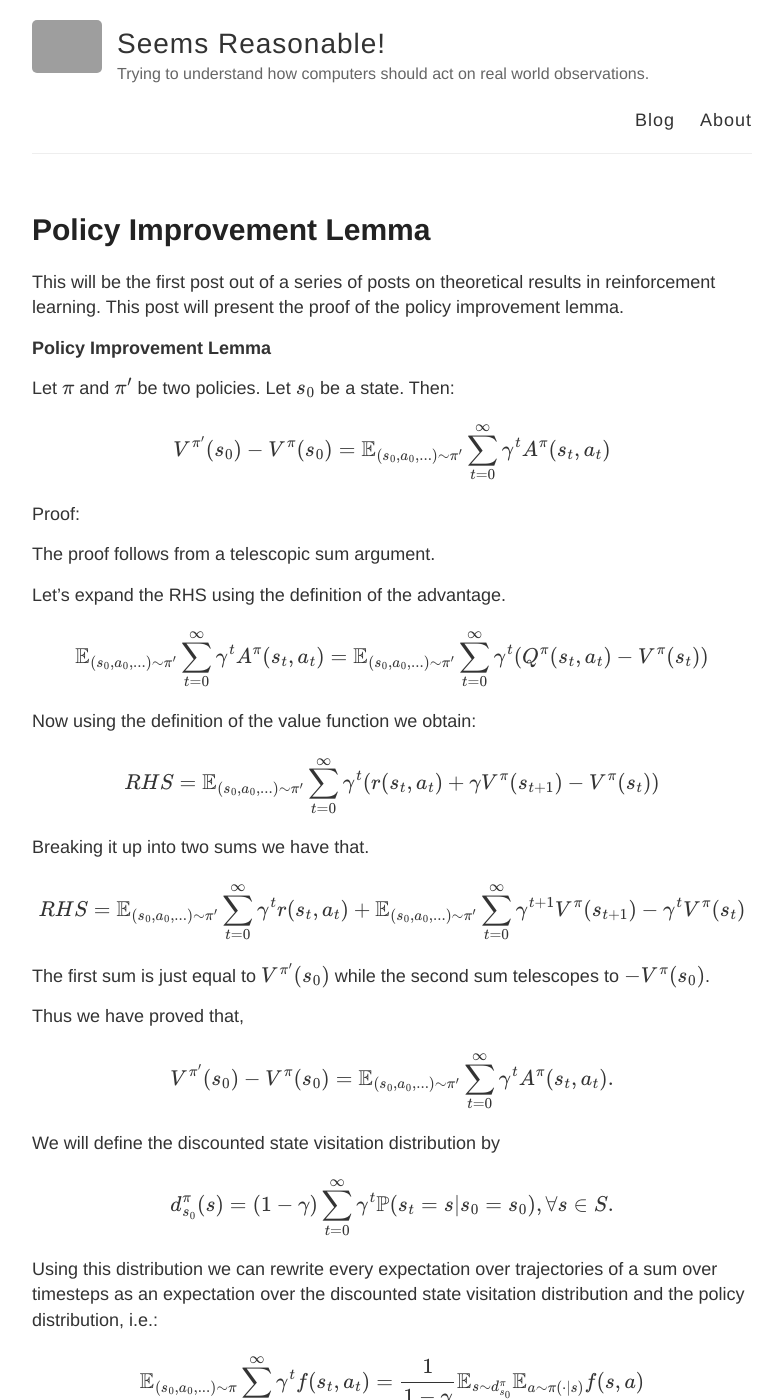
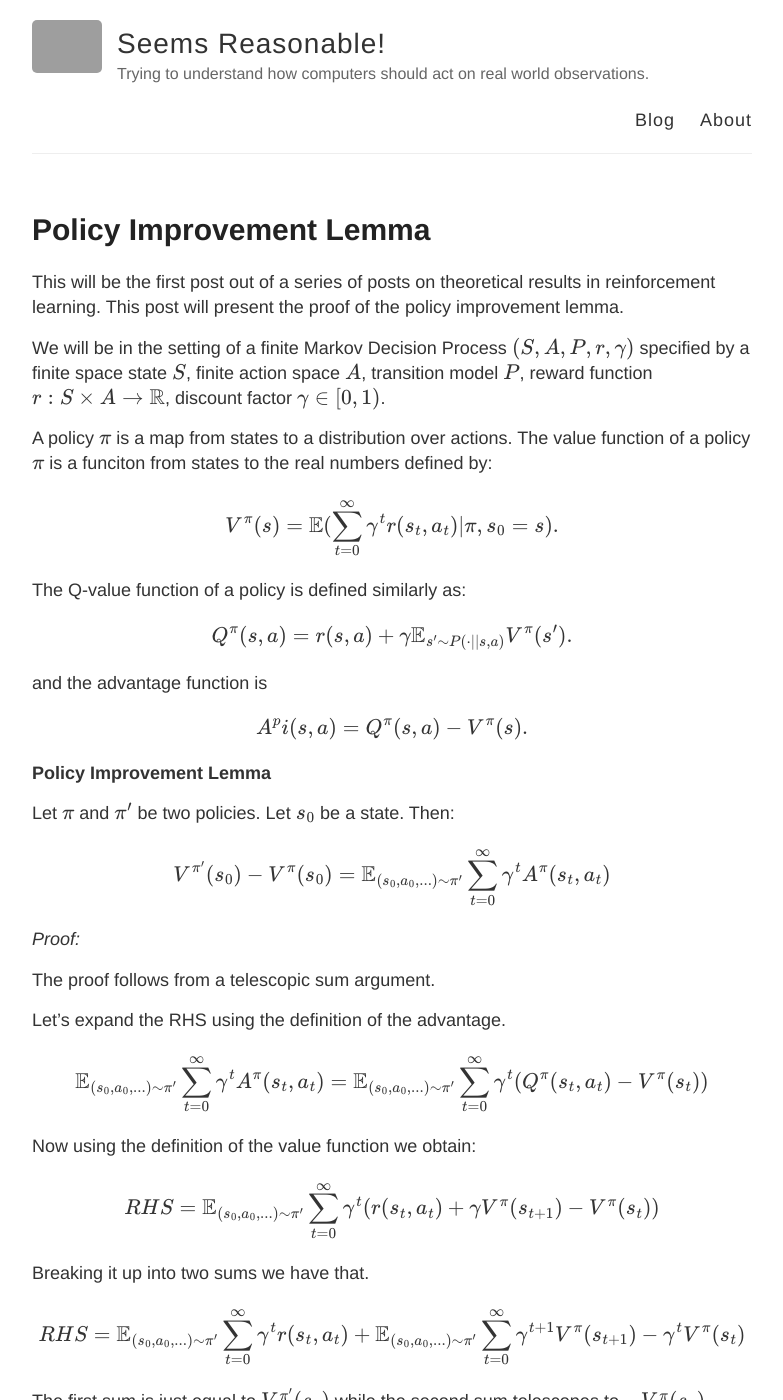
Before and after one commit to alexandrumilu/alexandrumilu.github.io, a Jekyll site: the page built from _posts/2019-08-20-policy_improvement_lemma.md, in a window 1280 px wide and 1400 px high. Shown: the whole window, without its empty margins (248-1031 px from the left). Built offline with Jekyll 4.4.1, drawn with Linux system fonts in a browser that asks for light colours; formulas are drawn with MathJax 3; some of the changed text lies outside the part shown; grey boxes are pictures that could not be loaded.

Commit message:
update policy improvement lemma with description of rl problem

```diff
--- a/_posts/2019-08-20-policy_improvement_lemma.md
+++ b/_posts/2019-08-20-policy_improvement_lemma.md
@@ -5,13 +5,27 @@ mathjax: true
 ---
 This will be the first post out of a series of posts on theoretical results in reinforcement learning. This post will present the proof of the policy improvement lemma.
 
+We will be in the setting of a finite Markov Decision Process $(S,A,P,r,\gamma)$ specified by a finite space state $S$, finite action space $A$, transition model $P$, reward function $r:S\times A \rightarrow \mathbb{R}$, discount factor $\gamma\in [0,1)$.
+
+A policy $\pi$ is a map from states to a distribution over actions. The value function of a policy $\pi$ is a funciton from states to the real numbers defined by:
+
+$$V^\pi(s) = \mathbb{E}(\sum_{t=0}^\infty \gamma^tr(s_t,a_t)\vert \pi,s_0 = s).$$
+
+The Q-value function of a policy is defined similarly as:
+
+$$Q^\pi(s,a) = r(s,a)+\gamma\mathbb{E}_{s'\sim P(\cdot\vert|s,a)} V^\pi(s').$$
+
+and the advantage function is
+
+$$A^pi(s,a) = Q^\pi(s,a) - V^\pi(s).$$
+
 **Policy Improvement Lemma**
 
 Let $\pi$ and $\pi'$ be two policies. Let $s_0$ be a state. Then:
 
 $$V^{\pi'}(s_0) -  V^\pi (s_0) = \mathbb{E}_{(s_0,a_0,...)\sim \pi'}\sum_{t=0}^\infty\gamma^tA^{\pi}(s_t,a_t) $$
 
-Proof:
+*Proof:*
 
 The proof follows from a telescopic sum argument.
 
@@ -34,7 +48,7 @@ Thus we have proved that,
 $$V^{\pi'}(s_0) -  V^\pi (s_0) = \mathbb{E}_{(s_0,a_0,...)\sim \pi'}\sum_{t=0}^\infty\gamma^tA^{\pi}(s_t,a_t). $$
 
 
-We will define the discounted state visitation distribution by
+We will define the discounted state visitation distribution as
 
 $$d_{s_0}^\pi(s) = (1-\gamma)\sum_{t=0}^\infty \gamma^t\mathbb{P}(s_t = s\vert s_0 = s_0),\forall s\in S.$$
 
@@ -47,13 +61,14 @@ This is obtained by just rearranging the sums after writing out the expectations
 
 $$V^{\pi'}(s_0) -  V^\pi (s_0) = \frac{1}{1-\gamma}\mathbb{E}_{s\sim d_{s_0}^\pi}\mathbb{E}_{a\sim \pi'(\cdot\vert s)}A^{\pi}(s,a).$$
 
-Notice that the low variance gradient of the policy gradient algorithm was
+Notice that the low variance gradient of the policy gradient algorithm [was](https://alexandrumilu.github.io/2019/03/22/vanilla-policy-gradient/)
 
 $$\nabla_\theta J(\theta) =\mathbb{E}_{(s_0,a_0,...)\sim \pi}\sum_{t=0}^\infty \gamma^t \nabla_\theta\log\pi(a_t|s_t)A^\pi(s_t,a_t)$$
 
 which we can now rewrite using the discounted state visitation distribution as:
+
 $$\nabla_\theta J(\theta) = \frac{1}{1-\gamma}\mathbb{E}_{s\sim d_{s_0}^\pi}\mathbb{E}_{a\sim \pi(\cdot\vert s)}\nabla_\theta\log\pi(a|s)A^\pi(s,a).$$
 
 The equation above is recognized as the policy gradient theorem.
 
-The policy improvement lemma is useful because it gives us a way to measure how much better a policy is compared to another. For example if for all states we have $\mathbb{E}_{a\sim \pi'(\cdot\vert s)}A^{\pi}(s,a)\geq 0$ then policy $\pi'$ is at least as good as policy $\pi$.  The lemma is used in the theoretical justifications of a few reinforcement learning algorithms such as conservative policy iteration, natural policy gradient or TRPO.
+The policy improvement lemma is useful because it gives us a way to measure how much better a policy is compared to another. For example if for all states we have $\mathbb{E}_{a\sim \pi'(\cdot\vert s)}A^{\pi}(s,a)\geq 0$ then policy $\pi'$ is at least as good as policy $\pi$.  The lemma is used in the theoretical justifications of a few reinforcement learning algorithms such as conservative policy iteration, natural policy gradient or trust region policy optimization.
```
